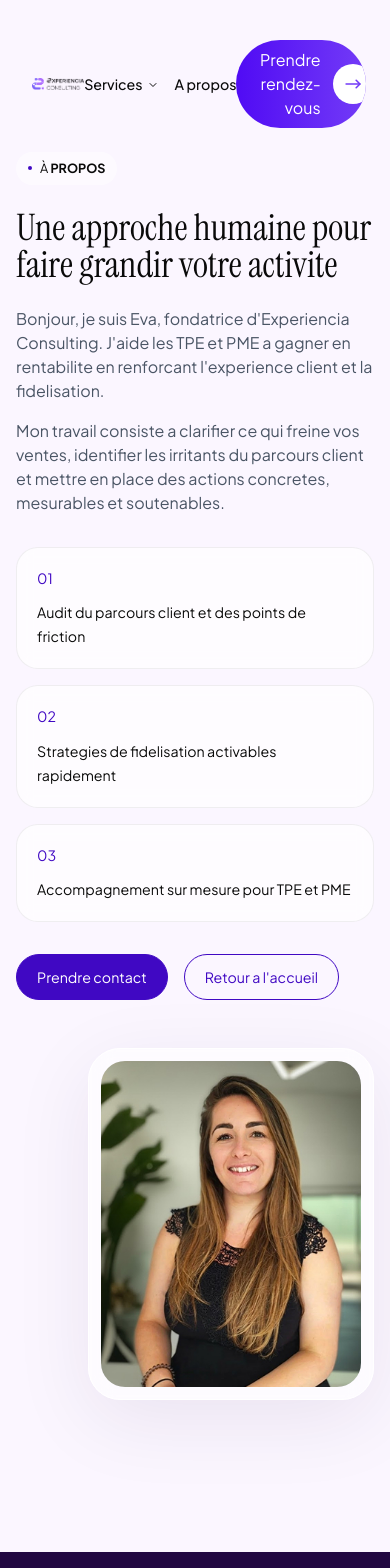
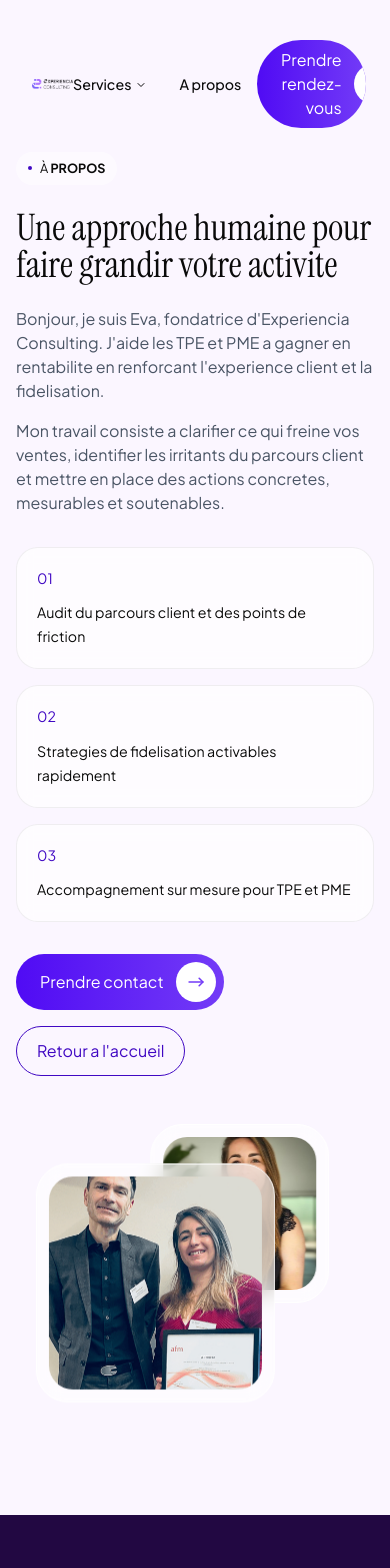
Before and after one commit to KaoBui/nextjs-experiencia, a Next.js app: page /a-propos in a window 390 px wide. Shown: the top 1568 px of the page. Built offline with nearby package versions, Linux system fonts and the light colour scheme.

Commit message:
Improve Home

```diff
--- a/app/a-propos/page.tsx
+++ b/app/a-propos/page.tsx
@@ -1,6 +1,7 @@
 import Image from "next/image";
 import Heading from "@/components/components/Heading";
 import TransitionLink from "@/components/TransitionLink";
+import Button from "@/components/components/Button";
 
 const strengths = [
   "Audit du parcours client et des points de friction",
@@ -53,32 +54,35 @@ export default function AboutPage() {
           </div>
 
           <div className="flex flex-wrap gap-4">
-            <TransitionLink
-              href="/contact"
-              className="bg-indigo border-indigo rounded-full border px-5 py-3 text-sm text-white transition hover:opacity-90"
-            >
-              Prendre contact
-            </TransitionLink>
+            <Button href="/contact">Prendre contact</Button>
             <TransitionLink
               href="/"
-              className="text-indigo border-indigo hover:bg-indigo/5 rounded-full border px-5 py-3 text-sm transition"
+              className="text-indigo border-indigo hover:bg-indigo/5 flex items-center rounded-full border px-5 py-3 text-base transition"
             >
               Retour a l&apos;accueil
             </TransitionLink>
           </div>
         </div>
 
-        <div className="lg:col-span-5">
-          <div className="ml-[20%] rounded-[2rem] border border-white bg-white/60 p-3 shadow-[0_20px_80px_rgba(34,8,66,0.08)] backdrop-blur-md">
-            <div className="aspect-[4/5] overflow-hidden rounded-[1.5rem] bg-violet-50">
+        <div className="relative h-full lg:col-span-5">
+          <div className="absolute top-0 left-1/2 aspect-square w-1/2 max-w-[300px] -translate-x-1/4  overflow-hidden rounded-[2rem] border border-white bg-white/60 p-3 backdrop-blur-md">
             <Image
               src="/portrait.jpg"
               alt="Portrait de la fondatrice d'Experiencia Consulting"
               width={1000}
               height={1250}
-                className="h-full w-full object-cover"
+              className="h-full w-full rounded-[1.5rem] object-cover"
             />
           </div>
+
+          <div className="absolute relative top-1/2 left-1/2 aspect-square w-2/3 max-w-[360px] -translate-x-2/3 -translate-y-1/3 overflow-hidden rounded-[2rem] border border-white bg-violet-50 bg-white/60 p-3 backdrop-blur-md">
+            <Image
+              src="/a-propos.jpg"
+              width={1200}
+              height={1250}
+              alt="a-propos"
+              className="h-full w-full rounded-[1.5rem] object-cover"
+            />
           </div>
         </div>
       </div>
--- a/app/contact/page.tsx
+++ b/app/contact/page.tsx
@@ -139,7 +139,7 @@ export default function ContactPage() {
           <Accordion type="single" collapsible className="w-full gap-space-base">
             {contactFaqs.map((faq, index) => (
               <AccordionItem key={faq.question} value={`item-${index}`}>
-                <AccordionTrigger className="text-primary font-body text-md hover:no-underline">
+                <AccordionTrigger className="text-primary font-body text-base hover:no-underline">
                   {faq.question}
                 </AccordionTrigger>
                 <AccordionContent className="text-secondary leading-body">
--- a/components/IntroOverlay.tsx
+++ b/components/IntroOverlay.tsx
@@ -16,7 +16,7 @@ function getStrokeWidths() {
 
   return {
     mid: viewportDiagonal * 0.18,
-    end: viewportDiagonal * 0.4,
+    end: viewportDiagonal * 0.04,
   };
 }
 
--- a/components/NavBar.tsx
+++ b/components/NavBar.tsx
@@ -44,13 +44,13 @@ function NavContent({ compact = false }: { compact?: boolean }) {
           <Image
             src="/logo.png"
             alt="Experiencia Consulting Logo"
-            width={100}
-            height={100}
+            width={300}
+            height={300}
             className="h-full w-auto"
           />
         </TransitionLink>
 
-        <div className="flex items-center gap-4 text-sm">
+        <div className="flex items-center gap-4 text-base">
           <NavigationMenu viewport={false} className="flex-none">
             <NavigationMenuList className="gap-4">
               <NavigationMenuItem>
@@ -63,7 +63,7 @@ function NavContent({ compact = false }: { compact?: boolean }) {
                       <NavigationMenuLink
                         key={item.href}
                         asChild
-                        className="rounded-[1rem] px-4 py-3 hover:bg-black/[0.03] focus:bg-black/[0.03]"
+                        className="rounded-[1rem] px-4 py-3 pr-12 hover:bg-black/[0.03] focus:bg-black/[0.03]"
                       >
                         <TransitionLink href={item.href}>
                           <span className="text-sm">{item.label}</span>
@@ -82,7 +82,7 @@ function NavContent({ compact = false }: { compact?: boolean }) {
               href={item.href}
               className={cn(
                 navigationMenuTriggerStyle(),
-                "bg-transparent px-0",
+                "bg-transparent px-4 hover:bg-white",
               )}
             >
               {item.label}
--- a/components/components/HoverCard.tsx
+++ b/components/components/HoverCard.tsx
@@ -81,7 +81,7 @@ export default function HoverCard({
         onClick={handleImageContainerClick}
       >
         <span
-          className={`overflow-hidden whitespace-nowrap transition-all duration-300 ease-out ${
+          className={`overflow-hidden pl-2 whitespace-nowrap transition-all duration-300 ease-out ${
             isOpen
               ? "max-w-24 translate-x-0 opacity-100"
               : "max-w-0 -translate-x-2 opacity-0 group-hover:max-w-24 group-hover:translate-x-0 group-hover:opacity-100"
--- a/components/components/ServiceCard.tsx
+++ b/components/components/ServiceCard.tsx
@@ -45,7 +45,7 @@ export default function ServiceCard({
   return (
     <div
       ref={containerRef}
-      className="flex min-h-[360px] flex-col items-start justify-between rounded-3xl border-2 border-white bg-white/75 p-6 backdrop-blur-xl"
+      className="flex min-h-[45vh] flex-col items-start justify-between rounded-3xl border-2 border-white bg-white/75 p-6 backdrop-blur-xl"
       style={accentStyle}
     >
       <div className="flex w-full justify-end">
@@ -54,18 +54,20 @@ export default function ServiceCard({
         </div>
       </div>
       <div className="flex flex-col items-start">
-        <h3 className="text-2xl" style={{ color: "var(--service-card-color)" }}>
+        <h3 className="text-3xl" style={{ color: "var(--service-card-color)" }}>
           {offerName}
         </h3>
-        <p className="text-base text-secondary">{description}</p>
+        <p className="text-primary text-base font-semibold">{description}</p>
+        <p className="text-secondary text-base">
+          Vos clients achètent moins qu’ils le pourrient
+        </p>
+        <p className="text-secondary hidden py-4 text-sm">
+          Je vous aide à transformer vos acheteurs ponctuels en clients
+          réguliers grâce à l’analyse de vos données de vente.
+        </p>
         <TransitionLink
           href={href}
-          className="mt-space-base rounded-xl px-6 py-3 text-sm font-semibold"
-          style={{
-            color: "var(--service-card-color)",
-            backgroundColor:
-              "color-mix(in srgb, var(--service-card-color) 8%, transparent)",
-          }}
+          className="mt-space-base rounded-xl bg-[color-mix(in_srgb,var(--service-card-color)_8%,transparent)] px-6 py-3 text-sm font-semibold text-[var(--service-card-color)] transition-colors hover:bg-[var(--service-card-color)] hover:text-white"
         >
           Voir l&apos;offre <span className="uppercase">{offerName}</span>
         </TransitionLink>
--- a/components/section/Services.tsx
+++ b/components/section/Services.tsx
@@ -55,13 +55,11 @@ export default function Services() {
       <ServiceWave className="pointer-events-none absolute top-0 right-0 -z-10 h-full w-auto" />
       <div className="mx-site-margin gap-space-2x grid grid-cols-12">
         <div className="pb-space-2x col-start-1 col-end-7 flex flex-col items-start">
-          <p className="text-md pb-2">Vous sentez que ca coince?</p>
-          <h2>
-            <Heading className="text-tertiary text-4xl" splitType="lines">
+          <p className="pb-2 text-lg">Vous sentez que ca coince?</p>
+          <h2 className="text-primary max-w-[24ch] text-4xl">
+            <Heading className="" splitType="lines">
               Je vous montre
-              <span className="text-primary">
-                <em> ou, pourquoi et comment y remedier</em>
-              </span>
+              <em> ou, pourquoi et comment y remedier</em>
             </Heading>
           </h2>
           <p className="pt-space-base text-base">
--- a/components/section/Testimonial.tsx
+++ b/components/section/Testimonial.tsx
@@ -1,6 +1,12 @@
 "use client";
 import Image from "next/image";
+import { useRef } from "react";
+import gsap from "gsap";
+import { useGSAP } from "@gsap/react";
+import { ScrollTrigger } from "gsap/ScrollTrigger";
 import Heading from "../components/Heading";
+
+gsap.registerPlugin(useGSAP, ScrollTrigger);
 
 const clientLogos = [
   {
@@ -38,8 +44,40 @@ const clientLogos = [
 ];
 
 export default function Testimonials() {
+  const sectionRef = useRef<HTMLElement | null>(null);
+  const cardRef = useRef<HTMLDivElement | null>(null);
+
+  useGSAP(
+    () => {
+      if (!sectionRef.current || !cardRef.current) {
+        return;
+      }
+
+      gsap
+        .timeline({
+          scrollTrigger: {
+            trigger: sectionRef.current,
+            start: "50% 50%",
+            end: "+=100%",
+            pin: true,
+            scrub: true,
+          },
+        })
+        .from(cardRef.current, {
+          yPercent: 100,
+          opacity: 0,
+          filter: "blur(12px)",
+          ease: "power2.inOut",
+        });
+    },
+    { scope: sectionRef },
+  );
+
   return (
-    <section className="relative overflow-hidden px-4 py-[15vh]">
+    <section
+      ref={sectionRef}
+      className="relative overflow-hidden px-4 py-[15vh]"
+    >
       <div className="mx-site-margin gap-space-2x flex flex-col items-center justify-center">
         <h1 className="max-w-[20ch] text-center text-4xl">
           <Heading splitType="words">
@@ -47,7 +85,10 @@ export default function Testimonials() {
           </Heading>
         </h1>
         <div className="relative flex w-full justify-center">
-          <div className="p-space-base pt-space-2x gap-space-base z-1 flex max-w-2xl flex-col items-end rounded-3xl bg-white/75 shadow-2xl/5 backdrop-blur-md">
+          <div
+            ref={cardRef}
+            className="p-space-base pt-space-2x gap-space-base z-1 flex max-w-2xl flex-col items-end rounded-3xl bg-white/75 shadow-2xl/5 backdrop-blur-md"
+          >
             <p className="text-secondary text-base">
               Nous avions un bon chiffre d’affaires, mais une forte instabilité
               client. Nous pensions que c’était "normal" dans notre secteur.
```
Also changed, not shown: components/section/Hero.tsx (+13 -13 lines), public/a-propos.jpg (added). Lines whose indentation alone changed are shown as unchanged.
